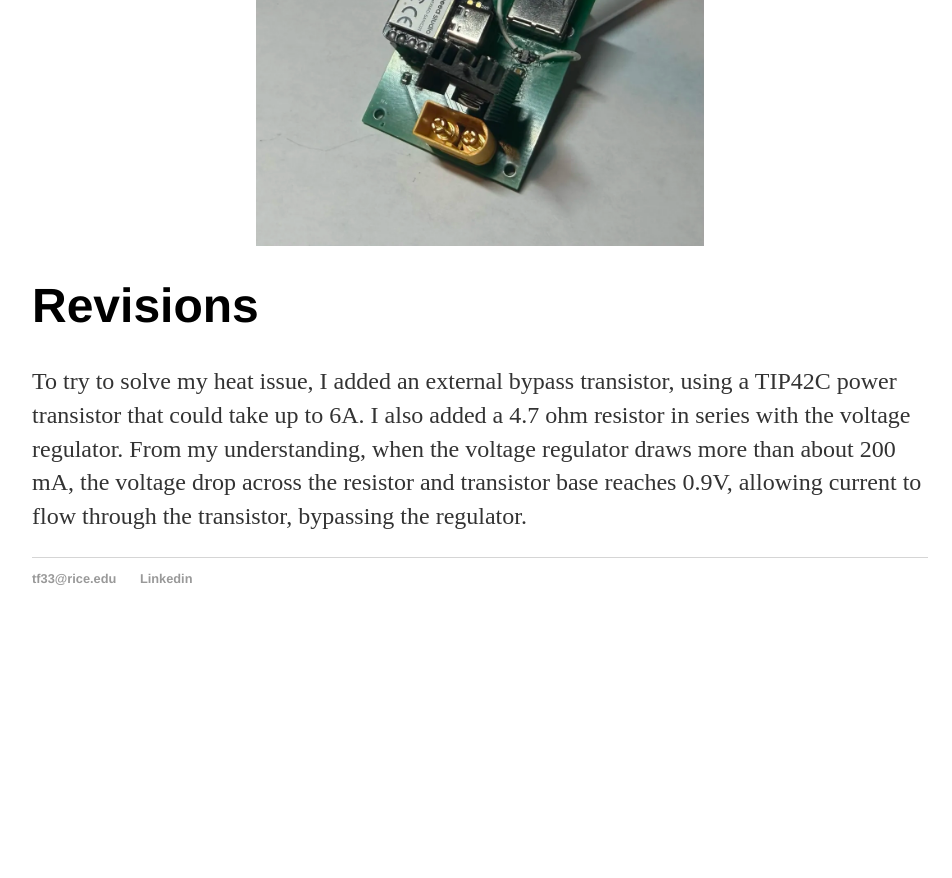
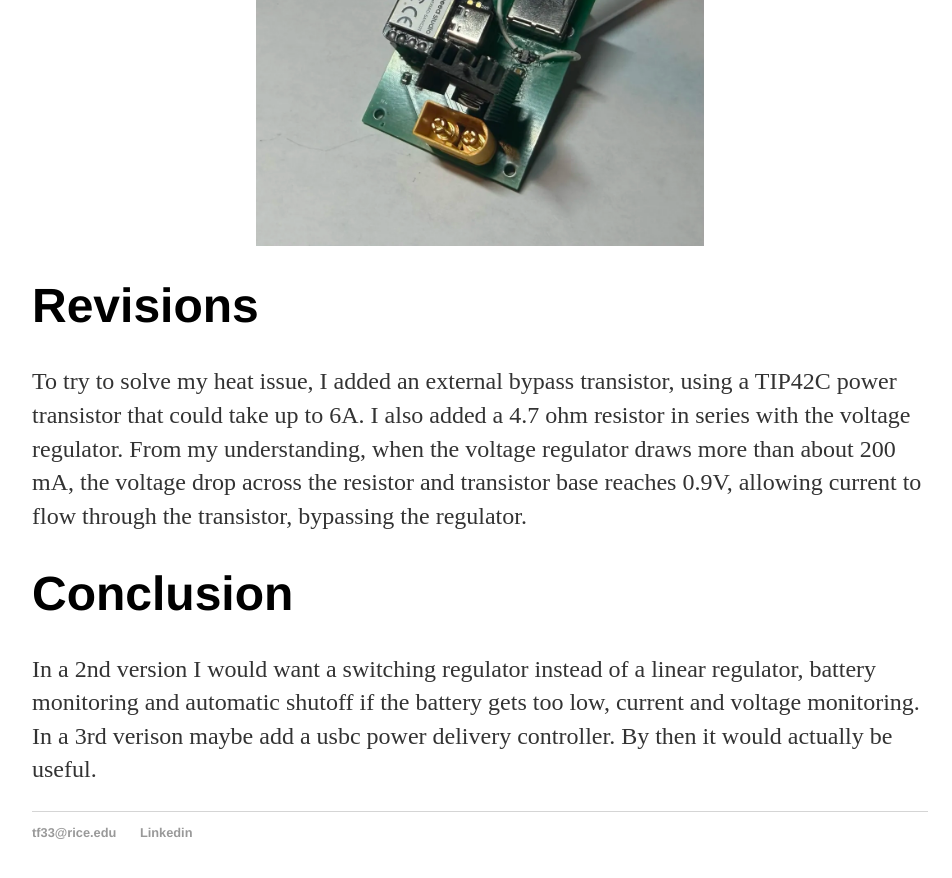
Before and after one commit to tfu1897/tfu1897.github.io, a Jekyll site: the page built from Projects/charger.html, in a window 1280 px wide and 900 px high, scrolled down 1951 px. Shown: the top 878 px of the window, without its empty margins (160-1112 px from the left). Built offline with Jekyll 4.4.1, drawn with Linux system fonts in a browser that asks for light colours; before the commit the page ends 2597 px from its top, so only the background shows below that.

Commit message:
Update charger.html

```diff
--- a/Projects/charger.html
+++ b/Projects/charger.html
@@ -18,4 +18,6 @@ permalink: /Projects/charger/
 		<img src="{{ 'images/board.jpg' | relative_url }}" class="centered-image">
 	<h1>Revisions</h1>
 	<p>To try to solve my heat issue, I added an external bypass transistor, using a TIP42C power transistor that could take up to 6A.  I also added a 4.7 ohm resistor in series with the voltage regulator.  From my understanding, when the voltage regulator draws more than about 200 mA, the voltage drop across the resistor and transistor base reaches 0.9V, allowing current to flow through the transistor, bypassing the regulator. </p>
+	<h1>Conclusion</h1>
+	<p>In a 2nd version I would want a switching regulator instead of a linear regulator, battery monitoring and automatic shutoff if the battery gets too low, current and voltage monitoring. In a 3rd verison maybe add a usbc power delivery controller. By then it would actually be useful. </p>
 </div>
```
